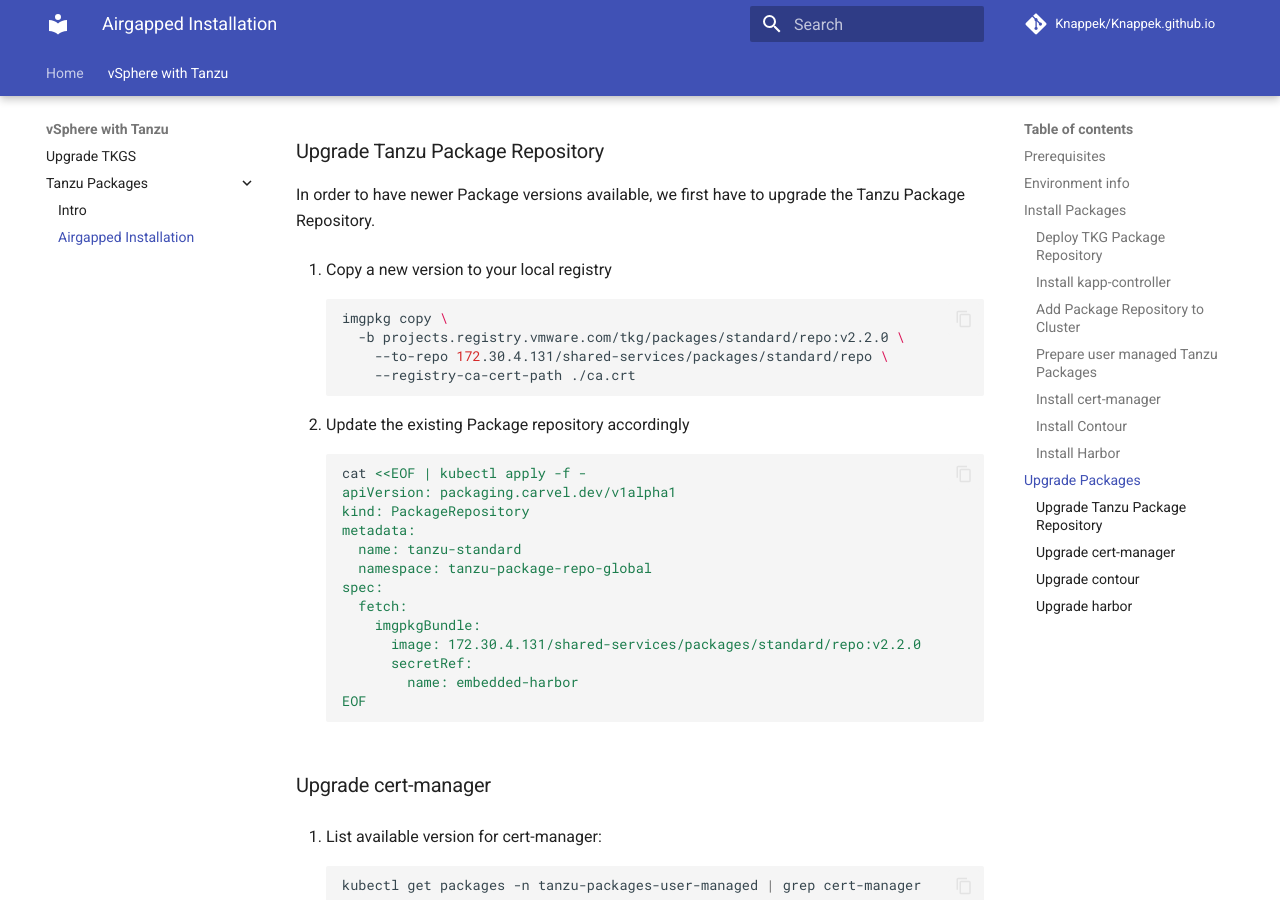
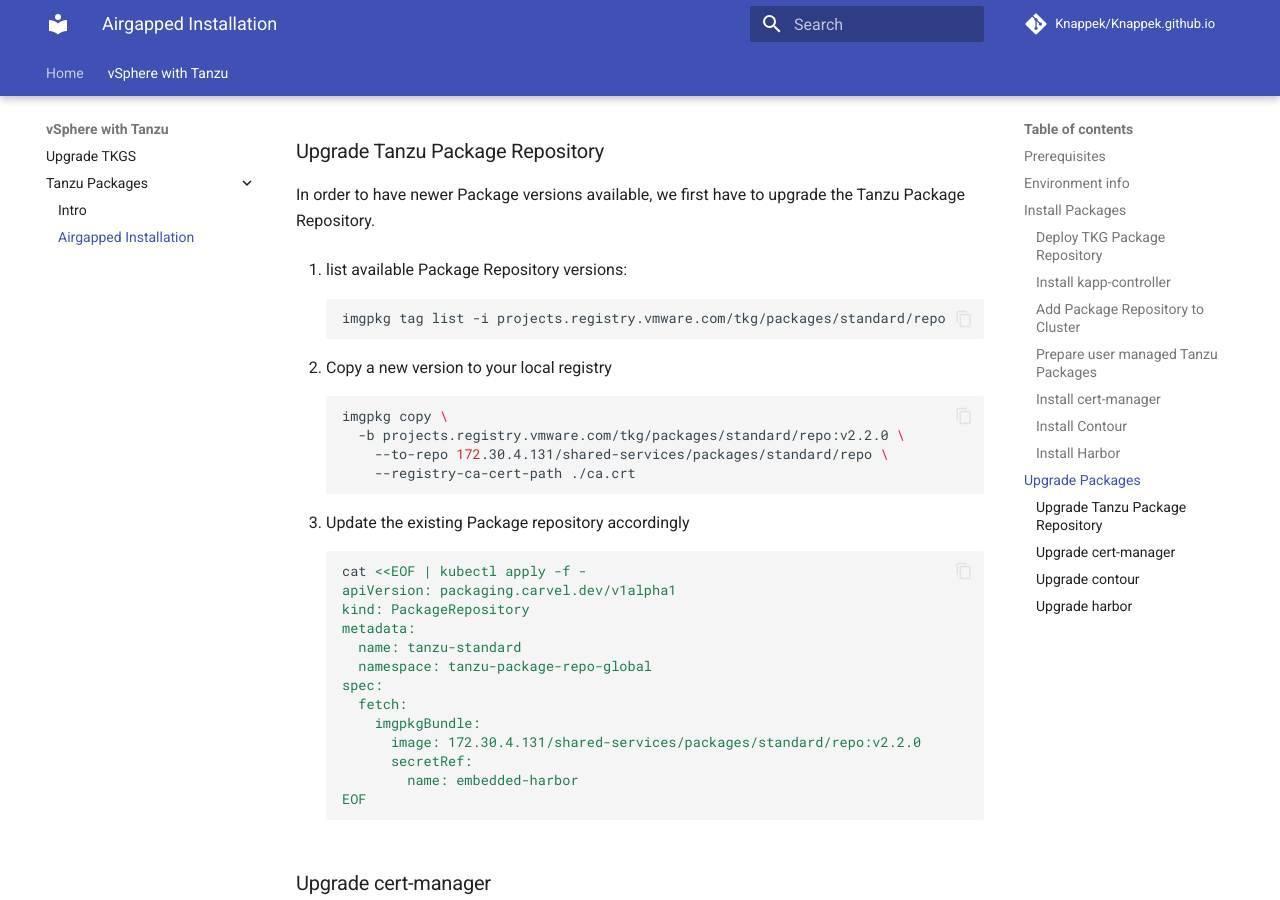
Before and after one commit to Knappek/Knappek.github.io, an MkDocs documentation site: the page built from docs/vsphere-with-tanzu/tanzu-packages/deploy-packages-airgapped.md, in a window 1280 px wide and 900 px high, scrolled down 11967 px. Built offline with MkDocs 1.6.1 and Material for MkDocs 9.7.7, drawn with Linux system fonts in a browser that asks for light colours; comment, search, counter and statistics services are not loaded.

Commit message:
improve upgrade packages docs

````diff
--- a/docs/vsphere-with-tanzu/tanzu-packages/deploy-packages-airgapped.md
+++ b/docs/vsphere-with-tanzu/tanzu-packages/deploy-packages-airgapped.md
@@ -606,6 +606,12 @@
 
 In order to have newer Package versions available, we first have to upgrade the Tanzu Package Repository.
 
+1. list available Package Repository versions:
+
+    ```shell
+    imgpkg tag list -i projects.registry.vmware.com/tkg/packages/standard/repo
+    ```
+
 1. Copy a new version to your local registry
 
     ```shell
````
